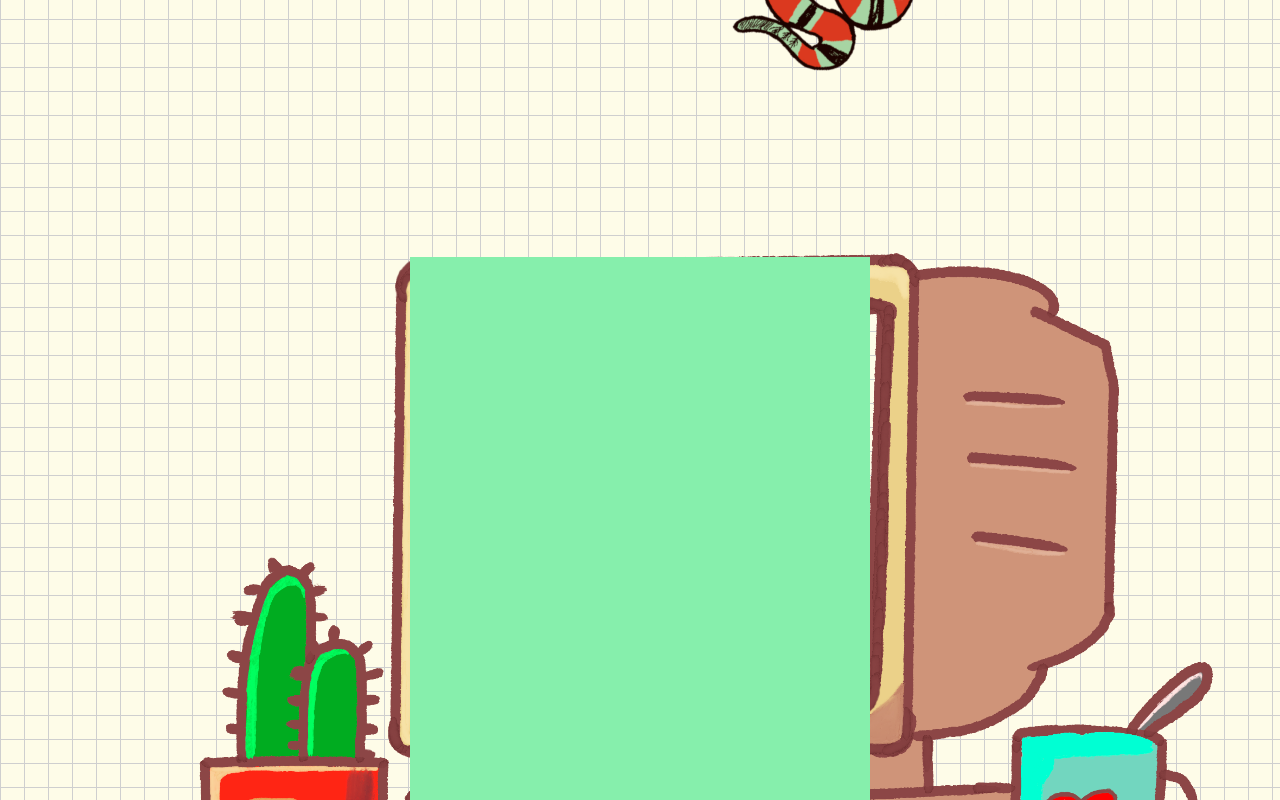
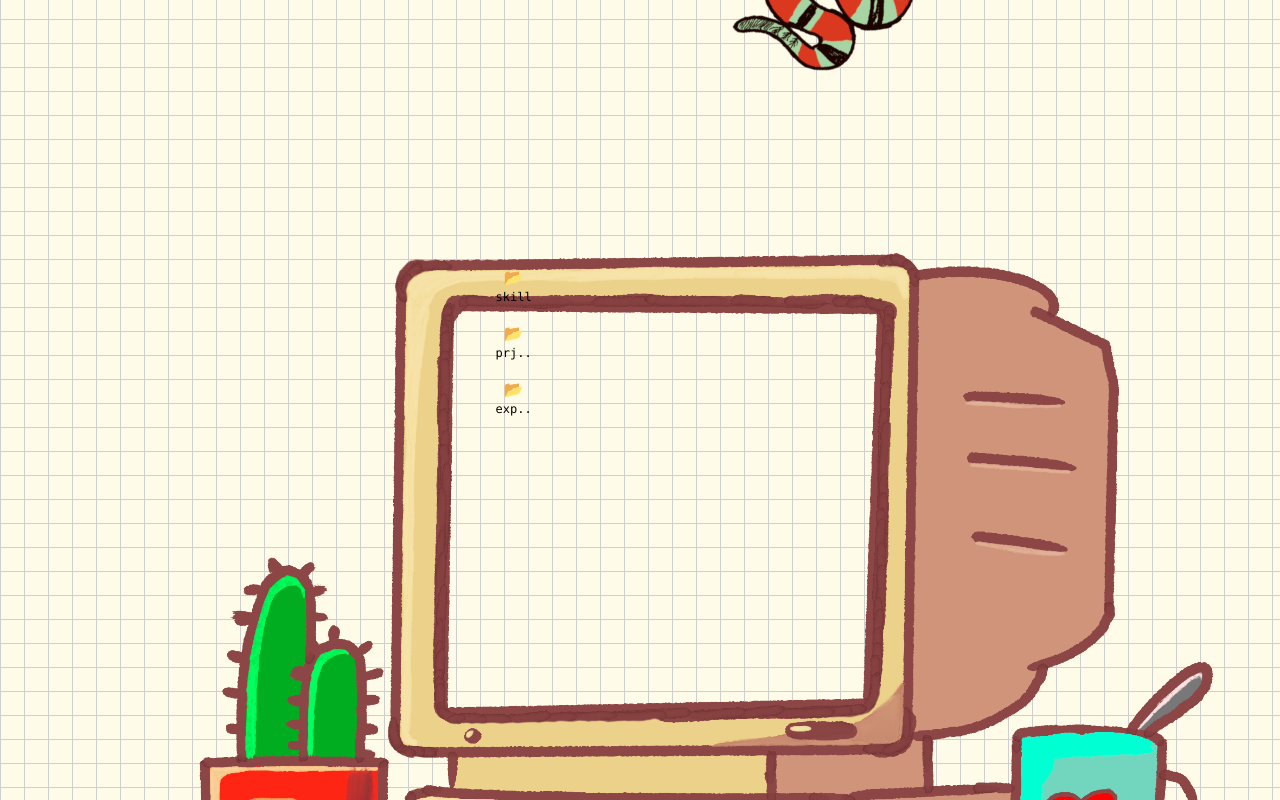
Before and after one commit to samarjit-singh/portfolio2.0, a Next.js app: page / in a window 1280 px wide. Shown: the part 1540-2340 px from the top of the page. Built offline with nearby package versions, Linux system fonts and the light colour scheme; a web font is replaced by a local one.

Commit message:
add icons to desktop

```diff
--- a/components/desktop.tsx
+++ b/components/desktop.tsx
@@ -1,111 +1,3 @@
-// "use client";
-// import React, { useState } from "react";
-// import Image from "next/image";
-// import desktopImage from "../public/desktop.png";
-
-// const Desktop = () => {
-//   const [currentView, setCurrentView] = useState<
-//     "home" | "skills" | "projects" | "experience"
-//   >("home");
-
-//   const handleIconClick = (view: "skills" | "projects" | "experience") => {
-//     setCurrentView(view);
-//   };
-
-//   const renderContent = () => {
-//     switch (currentView) {
-//       case "skills":
-//         return <div className="text-center text-xl">Skills Content</div>;
-//       case "projects":
-//         return <div className="text-center text-xl">Projects Content</div>;
-//       case "experience":
-//         return <div className="text-center text-xl">Experience Content</div>;
-//       default:
-//         return (
-//           <div className="flex flex-col items-center space-y-4">
-//             <button
-//               onClick={() => handleIconClick("skills")}
-//               className="icon-button"
-//             >
-//               Skills
-//             </button>
-//             <button
-//               onClick={() => handleIconClick("projects")}
-//               className="icon-button"
-//             >
-//               Projects
-//             </button>
-//             <button
-//               onClick={() => handleIconClick("experience")}
-//               className="icon-button"
-//             >
-//               Experience
-//             </button>
-//           </div>
-//         );
-//     }
-//   };
-
-//   return (
-//     <div className="w-full h-full flex items-center justify-center overflow-hidden mt-20 lg:mt-10 relative">
-//       <Image src={desktopImage} alt="desktop" className="" />
-//       <div className="w-[35rem] h-[30rem] top-64 2xl:left-[38rem] bg-green-300 absolute"></div>
-//       {/* <div className="absolute inset-0 flex items-center justify-center">
-//         <div className="bg-green-300 p-4 rounded-md shadow-md relative">
-//           {currentView !== "home" && (
-//             <button
-//               onClick={() => setCurrentView("home")}
-//               className="absolute top-2 left-2 text-sm text-blue-500 hover:underline"
-//             >
-//               Back
-//             </button>
-//           )}
-//           {renderContent()}
-//         </div>
-//       </div> */}
-//       {/*  */}
-//       {/*  */}
-//       {/*  */}
-//       {/*  */}
-//       {/* <div className="xl:w-[30rem] 2xl:w-[35rem] xl:h-[25rem] 2xl:h-[30rem] bg-green-300 absolute xl:top-52 2xl:top-64 xl:left-[32rem] 2xl:left-[38rem]">
-//         <div>
-//           <div className="flex flex-col items-center justify-center w-20">
-//             <p>📂</p>
-//             <p className="">skills</p>
-//           </div>
-//           <div className="flex flex-col items-center justify-center w-20">
-//             <p>📂</p>
-//             <p className="">projects</p>
-//           </div>
-//           <div className="flex flex-col items-center justify-center w-20">
-//             <p>📂</p>
-//             <p className="">experience</p>
-//           </div>
-//         </div>
-//       </div> */}
-//     </div>
-//   );
-// };
-
-// export default Desktop;
-
-// "use client";
-// import React from "react";
-// import Image from "next/image";
-// import desktopImage from "../public/desktop.png";
-
-// const Desktop = () => {
-//   return (
-//     <div className="w-full h-screen flex items-center justify-center overflow-hidden mt-20 lg:mt-10 relative mb-96">
-//       <div className="absolute bg-green-300 w-[36%] h-[10rem] sm:h-[20rem] md:h-[22rem] lg:h-[33rem] xl:h-[40rem] z-10"></div>
-
-//       <Image src={desktopImage} alt="desktop" className="relative z-0" />
-//     </div>
-//   );
-// };
-
-// export default Desktop;
-
 "use client";
 import React from "react";
 import Image from "next/image";
@@ -113,16 +5,24 @@ import desktopImage from "../public/desktop.png";
 
 const Desktop = () => {
   return (
-    <div className="w-full h-full flex items-center justify-center overflow-hidden mt-20 lg:mt-10 relative">
-      {/* Responsive green div behind the image */}
-      {/* <div
-        className="absolute bg-green-300 z-0
-          w-[8rem] h-[6rem] top-16 left-[9rem] sm:w-[25rem] sm:h-[20rem] md:w-[30rem] md:h-[25rem] lg:w-[35rem] lg:h-[30rem]
-          sm:top-40 lg:top-64 2xl:left-[38rem]"
-      ></div> */}
-      <div className="absolute bg-green-300 w-[36%] h-[10rem] sm:h-[20rem] md:h-[22rem] lg:h-[33rem] xl:h-[40rem] 2xl:h-[44rem] z-10"></div>
+    <div className="w-full h-full flex items-center justify-center overflow-hidden mt-20 lg:mt-10 relative mb-20">
+      <div className="absolute w-[36%] h-[10rem] sm:h-[20rem] md:h-[22rem] lg:h-[33rem] xl:h-[40rem] 2xl:h-[44rem] z-10">
+        <div className="md:mt-2 flex flex-col lg:gap-4 pl-4 md:pl-8 lg:pl-14">
+          <div className="flex flex-col items-center justify-center hover:cursor-pointer w-10 lg:w-24">
+            <p>📂</p>
+            <p className="font-mono text-xs">skill</p>
+          </div>
+          <div className="flex flex-col items-center justify-center hover:cursor-pointer w-10 lg:w-24">
+            <p>📂</p>
+            <p className="font-mono text-xs">prj..</p>
+          </div>
+          <div className="flex flex-col items-center justify-center hover:cursor-pointer w-10 lg:w-24">
+            <p>📂</p>
+            <p className="font-mono text-xs">exp..</p>
+          </div>
+        </div>
+      </div>
 
-      {/* Image component with a higher z-index */}
       <Image src={desktopImage} alt="desktop" className="relative z-0" />
     </div>
   );
```
